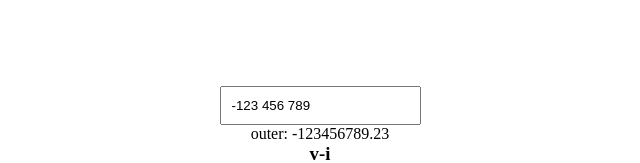
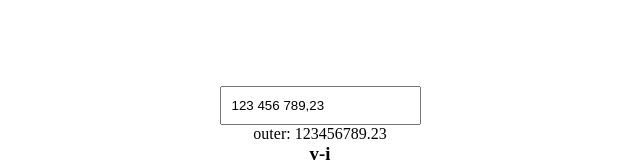
Before and after one commit to bRICK2H/vue-numeric-input, a Vue app: page / in a window 1280 px wide. Shown: the part 226-389 px from the top of the page, without its empty margins (320-960 px from the left). Built offline with nearby package versions, Linux system fonts and the light colour scheme.

Commit message:
edit initialValue, change name to parseValue

```diff
--- a/src/App.vue
+++ b/src/App.vue
@@ -56,8 +56,8 @@ export default {
 	},
 	data: () => ({
 		data: { value: 2.420 },
-		cValue: -123456789.23,
-		decimal: 0,
+		cValue: 123456789.23,
+		decimal: 2,
 		mValue: 154655.12,
 		kValue: 154655.315,
 		nValue: 1.44,
--- a/src/components/input-numeric.vue
+++ b/src/components/input-numeric.vue
@@ -35,7 +35,8 @@ export default {
 		isDeletes: false,
 		isDelete: false,
 		isBackspace: false,
-		isEvent: false,
+		isWatcher: true,
+		isLoad: false,
 		min: -Math.pow(10, 10),
 		max: Math.pow(10, 10),
 		isLimit: false,
@@ -44,9 +45,9 @@ export default {
 		input(e) {
 			const { target } = e
 
-			this.isEvent = true
-			setTimeout(() => this.isEvent = false)
 			this.step = target.selectionStart
+			this.isWatcher = false
+			setTimeout(() => this.isWatcher = true)
 
 			const convertedValue = this.convertValue(target.value),
 					numericValue = this.isInteger
@@ -55,58 +56,57 @@ export default {
 					isNegativeValue = /-/.test(convertedValue),
 					isMaxPositive = !isNegativeValue && numericValue > this.max,
 					isMaxNegative = isNegativeValue && numericValue < this.min
-			console.log({numericValue})
 
 			// В самом конце, когда все сделаю, по параметру isLimit подсвечивать input красным
 			this.isLimit = isMaxPositive || isMaxNegative
-			console.log('conver', this.separatorValue(convertedValue), convertedValue)
 
 			if (!this.isLimit) {
-				// console.log('tv', this.definedNegativeOrPositiveValue(this.separatorValue(convertedValue)))
-				target.value = this.definedNegativeOrPositiveValue(this.separatorValue(convertedValue))
-				this.$emit('input', this.definedNegativeOrPositiveValue(numericValue))
+				target.value = this.definedNegativeOrPositiveValue(this.separatorValue(convertedValue), 'string')
+				this.$emit('input', this.definedNegativeOrPositiveValue(numericValue, 'number'))
 				this.setCursorPosition(target)
 			} else {
 				target.value = this.prevValue
 				target.setSelectionRange(this.step - 1, this.step - 1)
 			}
 		},
-		initialValue(value, iDecimal) {
-			const toNumber = typeof value === 'string'
-				? Number(value.replace(/,/, '.'))
-				: value
+		parseValue(props) {
+			const { decimal, value } = props,
+					iDecimal = +decimal,
+					iValue = (() => {
+						const toNumber = typeof value === 'string'
+							? Number(value.replace(/,/, '.'))
+							: value
 
-			return toNumber.toFixed(iDecimal).replace(/\./, ',')
+						return toNumber.toFixed(iDecimal).replace(/\./, ',')
+					})(),
+					valueToNumber = Number(iValue.replace(/,/, '.'))
+
+			this.iValue = this.separatorValue(iValue)
+			this.iDecimal = +decimal
+			this.isInteger = Number.isInteger(valueToNumber) && !iDecimal
+
+			this.$emit('input', valueToNumber)
 		},
-		definedNegativeOrPositiveValue(value) {
-			console.log({value}, this.isToggleMinus, 'П')
+		definedNegativeOrPositiveValue(value, toType) {
 
-			if (typeof value === 'number') {
-				// val = String(value).replace(/ /g, '').replace(/,/, '.').replace(/[^\d\.]/, '')
-				console.log('number: ', this.isToggleMinus ? value * -1 : value * 1)
+			if (toType === 'number') {
 				return this.isToggleMinus ? value * -1 : value * 1
 			} else {
-				console.log('string', this.isToggleMinus ? `-${value}` : value)
 				return this.isToggleMinus ? `-${value}` : value
 			}
 
 			/**
 			 * По минусу
-			 * 1. Сепаратор работает в некоторых моментах не правильно, создает лишний пробел
-			 * 2. Так же при добовлении минуса съезжает курсор
-			 * 3. При выделении значений числа, не должно ничего удаляться, должно сниматься выделение и тоглиться отр и полож знач.
+			 * 0. при -0 оставлять курсор перед 0
 			 * 4. Не удаляется минут через backspase
 			 */
 		},
 		convertValue(value) {
-			console.log(this.step, this.selection.s, value)
-
 			const unSeparateValue = value.replace(/ /g, ''),
 					currNumeric = Number(unSeparateValue.replace(/,/, '.')),
 					isCurrNumeric = !isNaN(currNumeric)
 
 			if (this.isInteger) {
-				console.log('f:', unSeparateValue)
 				const isOnlyMinus = unSeparateValue === '-',
 						isDelMinus = !this.step && !(/-/.test(unSeparateValue)) && /-/.test(this.prevValue)
 
@@ -115,12 +115,10 @@ export default {
 				}
 
 				if (this.isPressedMinus || !isCurrNumeric) {
-					console.log(isOnlyMinus ? -0 : this.prevValue.replace(/[^\d]/g, ''))
 					return isOnlyMinus ? 0 : this.prevValue.replace(/[^\d]/g, '')
 				}
 
 				if (isCurrNumeric) {
-					console.log('1')
 					const clearValue = unSeparateValue.replace(/[^\d]/g, '')
 					return Number(clearValue)
 				}
@@ -131,7 +129,6 @@ export default {
 					if (!this.isSelectableValue) {
 						return this.prevValue.replace(/ /g, '').replace(/-/, '')
 					} else {
-						console.log('foo')
 						if (!isCurrNumeric) {
 							return this.prevValue.replace(/ /g, '').replace(/-/, '')
 						} 	else {
@@ -153,8 +150,6 @@ export default {
 							if (!right) {
 								formatValue[1] = '0'
 							}
-
-							console.log('to: ', Number(formatValue.join('.')).toFixed(this.iDecimal).replace(/\./, ',').replace(/-/, ''))
 
 							return Number(formatValue.join('.')).toFixed(this.iDecimal).replace(/\./, ',').replace(/-/, '')
 						}
@@ -226,7 +221,6 @@ export default {
 			}
 		},
 		separatorValue(value) {
-			console.log({value}, 'В')
 			const newArrValue = [],
 					arrValue = String(value).split(''),
 					wholePart = arrValue.indexOf(',') !== -1
@@ -243,7 +237,6 @@ export default {
 					: newArrValue.unshift(...wholePart)
 			}
 
-			console.log(newArrValue)
 			newArrValue.push(...arrValue)
 			return newArrValue.join('')
 		},
@@ -259,7 +252,6 @@ export default {
 			// const for selectable value (del/del+add)
 
 			const setSelectableStep = () => {
-				console.log('war')
 				const restValueAfterDel = this.prevValue.split('')
 				restValueAfterDel.splice(this.selection.s, this.selection.e - this.selection.s)
 				const prevLengthSpace = restValueAfterDel.join('').match(/ /g)
@@ -365,27 +357,21 @@ export default {
 	watch: {
 		$props: {
 			deep: true,
-			immediate: true,
 			handler(props) {
-
-
-				if (!this.isEvent) {
-					console.log('this.isEvent', this.isEvent)
-					const { decimal, value } = props,
-							iDecimal = +decimal,
-							iValue = this.initialValue(value, iDecimal),
-							valueToNumber = Number(iValue.replace(/,/, '.'))
-
-					this.iValue = this.separatorValue(iValue)
-					this.iDecimal = iDecimal
-					this.isInteger = Number.isInteger(valueToNumber) && !iDecimal
+				if (this.isWatcher && this.isLoad) {
+					this.parseValue(props)
 				}
 
 			}
 		}
 	},
 	created() {
-		// this.iValue = this.definedNegativeOrPositiveValue(this.separatorValue(this.iValue))
+		this.parseValue(this.$props)
+
+		setTimeout(() => {
+			this.isLoad = true
+		})
+
 		this.prevOffset = this.iValue.length - this.iValue.replace(/ /g, '').length
 		this.isToggleMinus = /-/.test(this.iValue)
 	}
```
